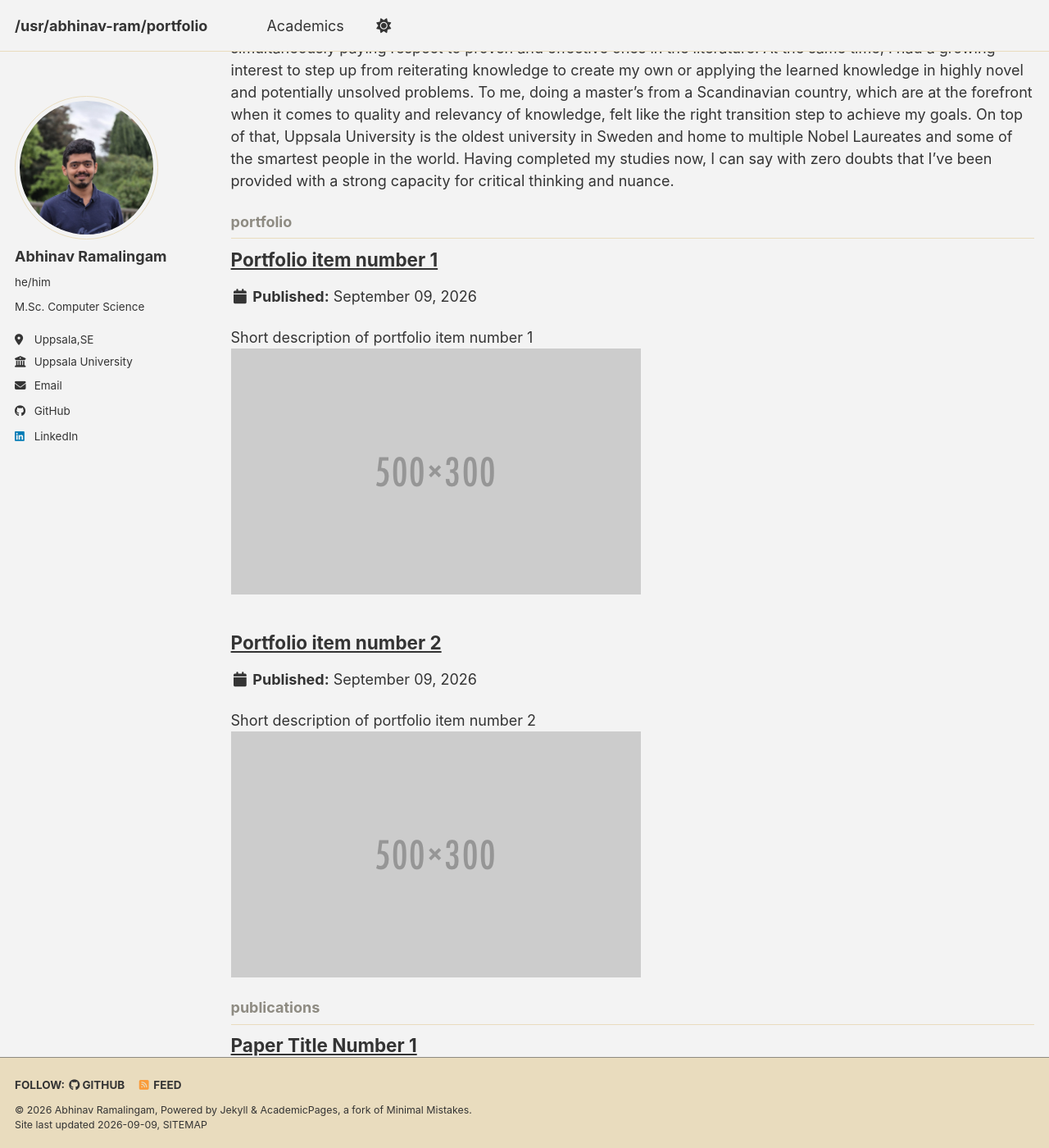
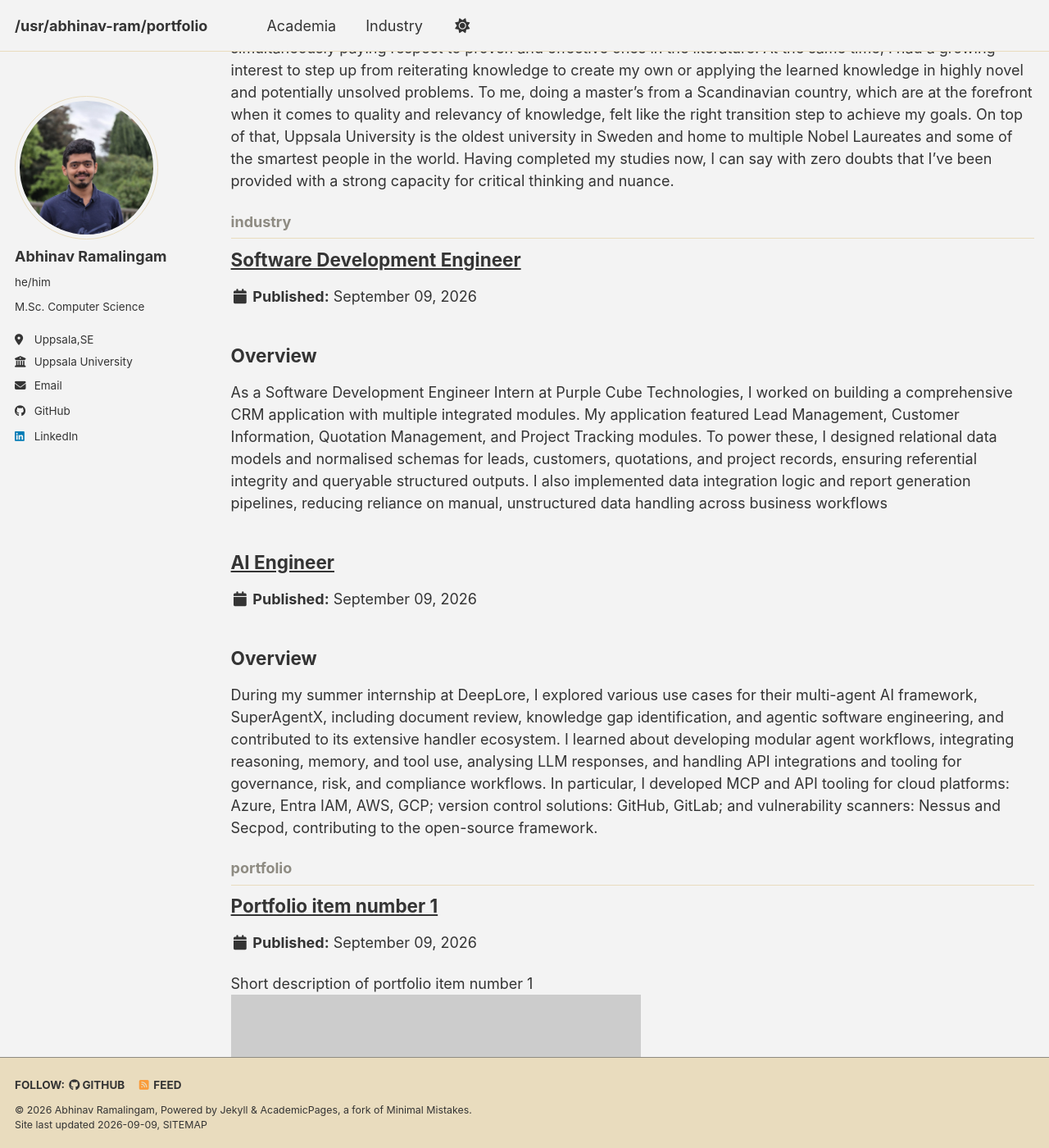
Before and after one commit to Abhinav-Ram/Abhinav-Ram.github.io, a Jekyll site: the page built from _pages/collection-archive.html, in a window 1280 px wide and 1400 px high, scrolled down 762 px. Shown: the whole window at 82% size. Built offline with Jekyll 4.4.1, drawn with Linux system fonts in a browser that asks for light colours; a style sheet for code colours, icons or effects is not loaded.

Commit message:
industry

```diff
--- a/_config.yml
+++ b/_config.yml
@@ -224,6 +224,9 @@ collections:
   academics:
     output: true
     permalink: /:collection/:path/
+  industry:
+    output: true
+    permalink: /:collection/:path/
   teaching:
     output: true
     permalink: /:collection/:path/
@@ -262,6 +265,15 @@ defaults:
   - scope:
       path: ""
       type: academics
+    values:
+      layout: single
+      author_profile: true
+      share: true
+      comments: true
+  # _industry
+  - scope:
+      path: ""
+      type: industry
     values:
       layout: single
       author_profile: true
--- a/_data/navigation.yml
+++ b/_data/navigation.yml
@@ -8,8 +8,11 @@
 #      Markdown formatted page while the second is generated using JSON.
 
 main:
-  - title: "Academics"
+  - title: "Academia"
     url: /academics/
+
+  - title: "Industry"
+    url: /industry/
 
   # - title: "Publications"
   #   url: /publications/
--- /dev/null
+++ b/_industry/2024-02-internship-pct.md
@@ -0,0 +1,16 @@
+---
+title: "Software Development Engineer"
+collection: industry
+organisation: "Purple Cube Technologies"
+location: "Chennai, India"
+# designation: "SDE Intern"
+type: "Internship"
+start_date: "02/2024"
+end_date: "05/2024"
+---
+
+## Overview
+As a Software Development Engineer Intern at Purple Cube Technologies, I worked on building a comprehensive CRM application with multiple integrated modules. My application featured Lead Management, Customer Information, Quotation Management, and Project Tracking modules. To power these, I designed relational data models and normalised schemas for leads, customers, quotations, and project records, ensuring referential integrity and queryable structured outputs. I also implemented data integration logic and report generation pipelines, reducing reliance on manual, unstructured data handling across business workflows
+
+## Skills & Technologies
+CRM Development • Relational Database Design • Data Modeling • Schema Normalization • Data Integration • Report Generation • Business Process Optimization
--- /dev/null
+++ b/_industry/2025-06-internship-deeplore.md
@@ -0,0 +1,16 @@
+---
+title: "AI Engineer"
+collection: industry
+organisation: "DeepLore Technologies"
+location: "Chennai, India"
+# designation: "AI Intern"
+type: "Internship"
+start_date: "06/2025"
+end_date: "08/2025"
+---
+
+## Overview
+During my summer internship at DeepLore, I explored various use cases for their multi-agent AI framework, SuperAgentX, including document review, knowledge gap identification, and agentic software engineering, and contributed to its extensive handler ecosystem. I learned about developing modular agent workflows, integrating reasoning, memory, and tool use, analysing LLM responses, and handling API integrations and tooling for governance, risk, and compliance workflows. In particular, I developed MCP and API tooling for cloud platforms: Azure, Entra IAM, AWS, GCP; version control solutions: GitHub, GitLab; and vulnerability scanners: Nessus and Secpod, contributing to the open-source framework.
+
+## Skills & Technologies
+LLMs (GPT, Gemini, Claude, Mistral, Deepseek, LLama) • RAG • Prompt Engineering • Agentic AI Workflows • MCP (Model Context Protocol) • Cloud (Azure, AWS, GCP, Entra IAM) • GRC
```
Also changed, not shown: _pages/industry.html (added, +12 -0 lines).
